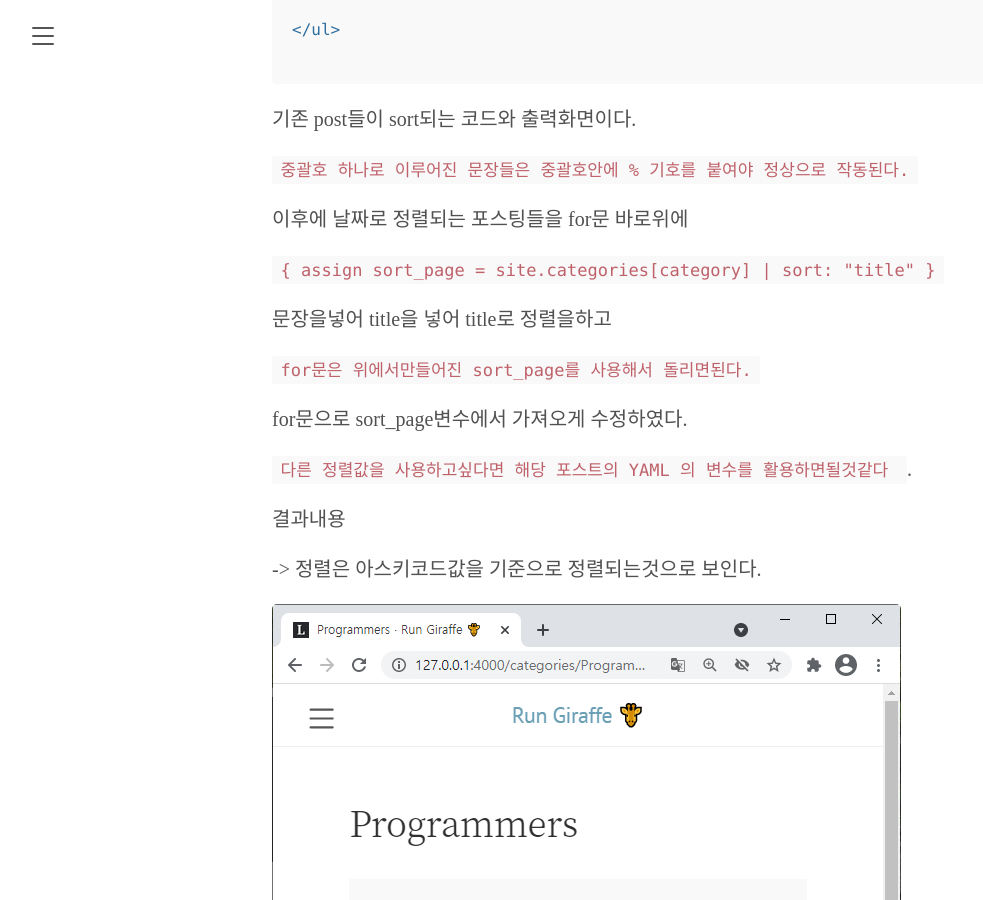
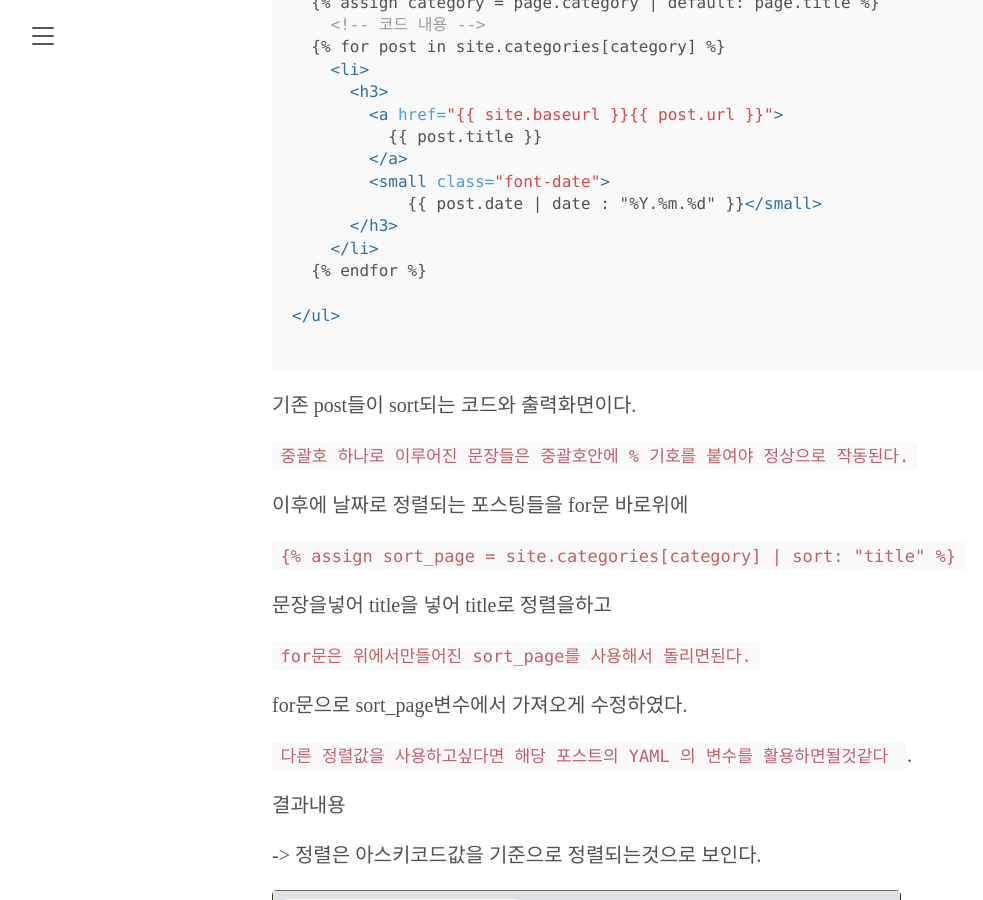
Before and after one commit to froggy0m0/froggy0m0.github.io, a Jekyll site: the page built from _posts/GitHubPage/2021-04-05-jekyll_category_func.md, in a window 1280 px wide and 900 px high, scrolled down 1163 px. Shown: the whole window, without its empty margins (8-991 px from the left). Built offline with Jekyll 4.4.1, drawn with Linux system fonts in a browser that asks for light colours.

Commit message:
Update 2021-04-05-jekyll_category_func.md

````diff
--- a/_posts/GitHubPage/2021-04-05-jekyll_category_func.md
+++ b/_posts/GitHubPage/2021-04-05-jekyll_category_func.md
@@ -8,7 +8,7 @@
 
 ## 1. 페이지 제목정렬
 
-<img src="https://run-giraffe.github.io/assets/img/GitHubPage/2021-04-05-jekyll_category_func-1.png" width="600" height="300">
+<img src="https://run-giraffe.github.io/assets/img/GitHubPage/2021-04-05-jekyll_category_func-1.png">
 
 ```html
 {% raw %}
@@ -38,7 +38,7 @@
 
 이후에 날짜로 정렬되는 포스팅들을 for문 바로위에
 
-`{ assign sort_page = site.categories[category] | sort: "title" }`
+`{% raw %}{% assign sort_page = site.categories[category] | sort: "title" %}{% endraw %}`
 
 문장을넣어 title을 넣어 title로 정렬을하고
 
````
